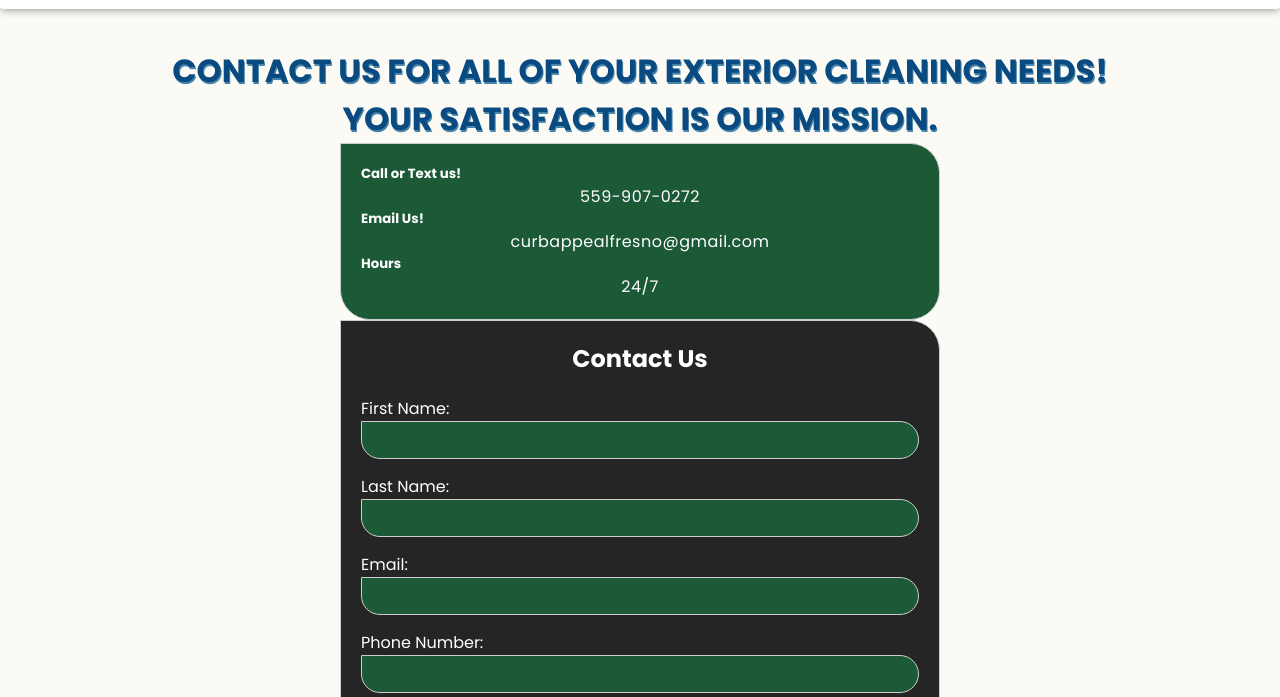
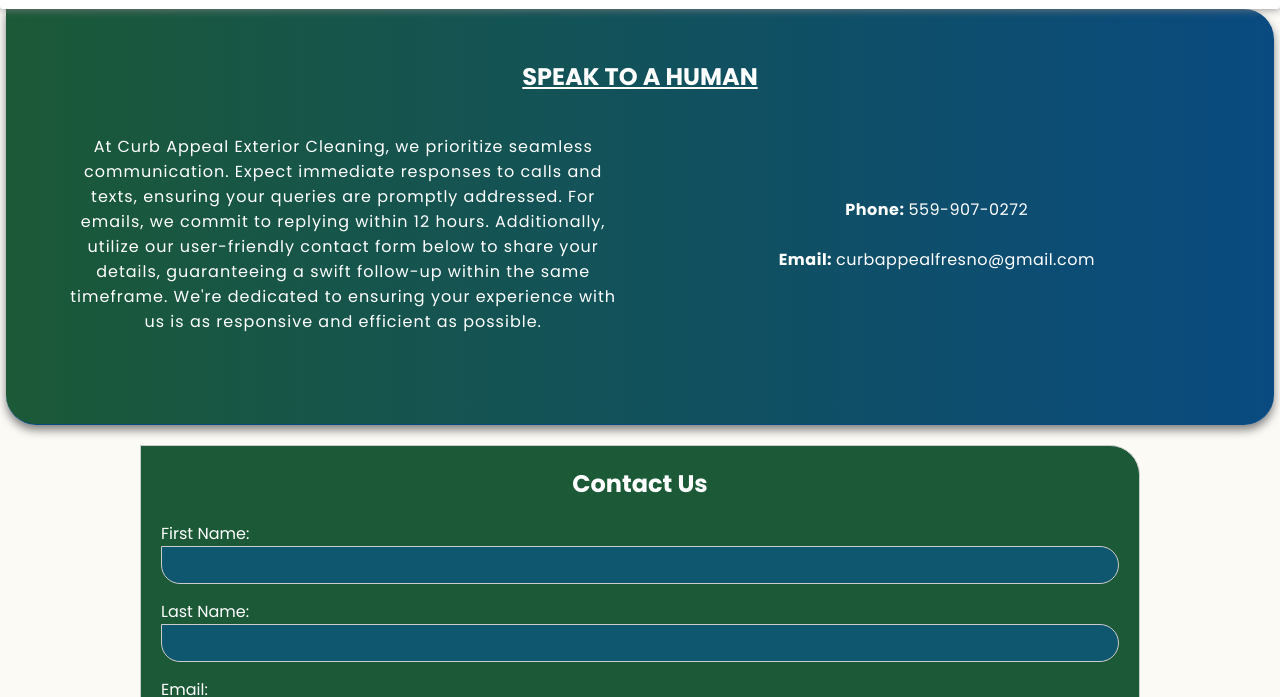
Before and after one commit to winebrenner444/Curb-Appeal-Exterior-Cleaning, a plain HTML site: page html/contact.html in a window 1280 px wide. Shown: the part 103-800 px from the top of the page. Drawn offline with Linux system fonts and the light colour scheme.

```diff
--- a/css/style.css
+++ b/css/style.css
@@ -5,7 +5,7 @@
     box-sizing: border-box;
 }
 body {
-    margin-top: 150px;
+    padding-top: 112px;
     background-color: #FBFAF5;
 }
 
@@ -259,12 +259,21 @@
 .reviews-box {
     width: 500px;
     min-height: 300px;
+    display: flex;
+    flex-direction: column;
+    justify-content: space-between;
+    align-content: space-between;
+    align-items: center;
     max-height: fit-content;
     background-color: #ffffff;
     padding: 20px;
     margin: 15px;
     cursor: pointer;
     box-shadow: 3px 3px 8px 1px;
+}
+
+.client-comments p {
+    display: flex;
 }
 
 .name-first-letter {
@@ -296,10 +305,14 @@
     align-items: center;
     margin-bottom: 20px;
 }
-.client-comments {
+.client-comments p {
     font-size: 0.9rem;
     color: #4b4b4b;
+    align-items: center;
 }
+
+
+
 
 .reviews-box:hover {
     transform: translateY(-10px);
@@ -378,45 +391,63 @@
 }
 
 /* Styles for the contact page */
-.contact-list-container {
-    background-color:#1b5937;
+
+
+
+
+.contact-container {
+    text-align: center;
+    padding: 50px 20px;
+    width: 99%;
+    margin: 0 auto;
+    background: linear-gradient(to right, rgba(27, 89, 55, 1), rgb(9, 74, 128));
     color: #fff;
-    max-width: 600px;
-    margin: 0 auto;
-    padding: 20px;
-    border: 1px solid #ccc;
+    border-bottom: 1px solid rgb(9, 74, 128);
+    box-shadow: 0px 5px 10px rgba(128, 128, 128, 1);
     border-radius: 0 1.875rem 1.875rem 1.875rem;
 }
 
-.contact-list li {
-    list-style: none;
-}
-
-.contact-header-container {
+.contact-content {
+    padding: 20px;
     display: flex;
     justify-content: center;
-    align-items: center;
-
+    width: 100%;
 }
 
 .contact-header {
-    text-align: center;
-    max-width: 80%;
-    margin: 0 auto;
-    color: rgb(9, 74, 128);
-    text-transform: uppercase;
-    text-shadow:
-    1px 2px 0px #4884a9;
+    text-decoration: underline;
 }
 
+.contact-text {
+    display: flex;
+    flex-direction: column;
+    align-items: center;
+    width: 50%;
+}
+.contact-text p {
+    text-align: center;
+    letter-spacing: 1px;
+    max-width: 800px;
+    padding: 20px;
+}
 
+.phone-email {
+    display: flex;
+    flex-direction: column;
+    align-items: center;
+    justify-content: center;
+    width: 50%;
+}
+.phone-email a {
+    color: #fff;
+}
 
 /* Styles for the contact form */
 .form-container {
-    background-color: #252525;
+    background-color:rgba(27, 89, 55, 1);
     color: #fff;
-    max-width: 600px;
-    margin: 0 auto;
+    max-width: 1000px;
+    margin: 20px auto 0 auto;
     padding: 20px;
     border: 1px solid #ccc;
     border-radius: 0 1.875rem 1.875rem 1.875rem;
@@ -444,7 +475,8 @@
   input[type="email"],
   input[type="tel"],
   textarea {
-    background: #1b5937;
+    background:rgba(0, 86, 179, 0.45);
+    color: #fff;
     width: 100%;
     padding: 8px;
     border-radius: 0 1.875rem 1.875rem 1.875rem;
@@ -454,9 +486,9 @@
   .submit-button {
     padding: 10px 20px;
     width: 100%;
-    background-color: #094a80;
+    background:rgba(0, 86, 179, 0.45);
     color: #fff;
-    border: none;
+    border: 1px solid #ccc;
     border-radius: 0 1.875rem 1.875rem 1.875rem;
     cursor: pointer;
   }
--- a/html/contact.html
+++ b/html/contact.html
@@ -31,35 +31,34 @@
     </nav>
 </header>
 <body>
-    <div class="contact-header-container">
-        <h1 class="contact-header">
-            Contact us for all of your
-            exterior cleaning needs! Your satisfaction is
-            our mission.
+
+    <section class="contact-container">
+        <div class="contact-header">
+            <h1>
+                SPEAK TO A HUMAN
             </h1>
         </div>
-    <div class="contact-list-container">
-        <ul class="contact-list">
-            <li class="content">
         <div class="contact-content">
-                    <h5>Call or Text us!</h5>
-                    <p>559-907-0272</p>
+            <div class="contact-text">
+            <p>
+                At Curb Appeal Exterior Cleaning, we prioritize
+                seamless communication. Expect immediate responses
+                to calls and texts, ensuring your queries are promptly
+                addressed. For emails, we commit to replying within
+                12 hours. Additionally, utilize our user-friendly
+                contact form below to share your details, guaranteeing
+                a swift follow-up within the same timeframe. We're
+                dedicated to ensuring your experience with us is as responsive
+                and efficient as possible.
+            </p>
             </div>
-            </li>
-            <li>
-                <div class="contact-content">
-                    <h5>Email Us!</h5>
-                    <p>curbappealfresno@gmail.com</p>
+            <div class="phone-email">
+                <p><strong>Phone: </strong><a href="tel:5599070272">559-907-0272</a></p><br>
+                <p><strong>Email: </strong><a href="mailto:curbappealfresno@gmail.com">curbappealfresno@gmail.com</a></p>
             </div>
-            </li>
-            <li>
-                <div>
-                    <h5>Hours</h5>
-                    <p>24/7</p>
             </div>
-            </li>
-        </ul>
-    </div>
+
+    </section>
     <div class="form-container">
         <div class=form-header>
             <h2>Contact Us</h2>
```
Also changed, not shown: html/index.html (+13 -0 lines). Lines whose indentation alone changed are shown as unchanged.
